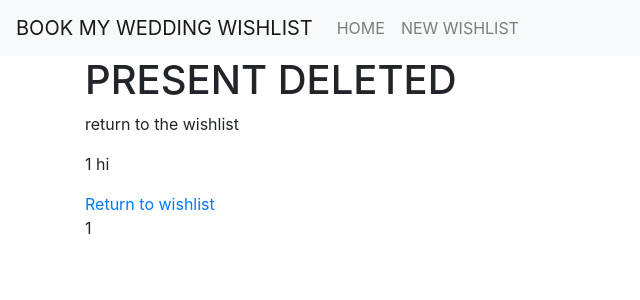
After one commit to valentina-b/book-my-wedding-wish, a Flask app: template templates/present_deleted.html in a window 1280 px wide. The commit adds this page. Shown: the top 300 px of the page, without its empty margins (0-640 px from the left). Run offline with Flask 2, Linux system fonts and the light colour scheme; the template is opened without the code that fills it: most values are stand-ins (such as "Sample title", 1, 10 or a date in 2020); some libraries are stand-ins or nearby versions.

Commit message:
Restructure presents into a separate collection

```diff
--- a/app.py
+++ b/app.py
@@ -30,12 +30,6 @@ def create_wishlist_name():
     wishlists = mongo.db.wishlists
     new_wishlist = wishlists.insert_one(request.form.to_dict())
     new_wishlist_id = new_wishlist.inserted_id
-    wishlists.update({'_id': ObjectId(new_wishlist_id)},
-        {'$set':
-            {
-                'presents':[]
-            }
-        })
     return redirect(url_for('owner_view_dynamic', new_wishlist_id=new_wishlist_id))
 
 
@@ -43,21 +37,23 @@ def create_wishlist_name():
 @app.route('/<new_wishlist_id>/owner')
 def owner_view_dynamic(new_wishlist_id):
     the_wishlist = mongo.db.wishlists.find_one({'_id': ObjectId(new_wishlist_id)})
-    wishlist_presents = the_wishlist['presents']
-    return render_template('owner_view.html', new_wishlist_id=new_wishlist_id, the_wishlist=the_wishlist, wishlist_presents=wishlist_presents)
+    presents = mongo.db.present
+    displayed_presents = presents.find({'wishlist_id': ObjectId(new_wishlist_id)})
+    return render_template('owner_view.html', new_wishlist_id=new_wishlist_id,
+                            the_wishlist=the_wishlist,
+                            displayed_presents=displayed_presents)
 
 
 # function that lets you add presents to the wishlist on the owner view
 @app.route('/<new_wishlist_id>/present_added', methods=['POST'])
 def add_new_present(new_wishlist_id):
-    mongo.db.wishlists.update({'_id': ObjectId(new_wishlist_id)},
-        {'$push':
+    presents = mongo.db.present
+    new_present = presents.insert_one(request.form.to_dict())
+    new_present_id = new_present.inserted_id
+    mongo.db.present.update({'_id': ObjectId(new_present_id)},
+        {'$set':
             {
-                'presents':
-                    {
-                        'present_description': request.form.get('present_description'),
-                        'present_header_image_URL': request.form.get('present_header_image_URL')
-                    }
+                'wishlist_id': ObjectId(new_wishlist_id)
             }
         })
     return render_template('present_added.html', new_wishlist_id=new_wishlist_id)
--- /dev/null
+++ b/templates/present_deleted.html
@@ -0,0 +1,12 @@
+{% extends 'base.html'%}
+{% block content %}
+
+<h1>PRESENT DELETED</h1>
+<p>return to the wishlist</p>
+
+<p>{{ new_wishlist_id }} hi</p>
+
+<a href="{{ url_for('owner_view_dynamic', new_wishlist_id=new_wishlist_id) }}">Return to wishlist</a>
+<p>{{ new_wishlist_id }}</p>
+
+{% endblock %}
```
Also changed, not shown: templates/owner_view.html (+5 -3 lines).
